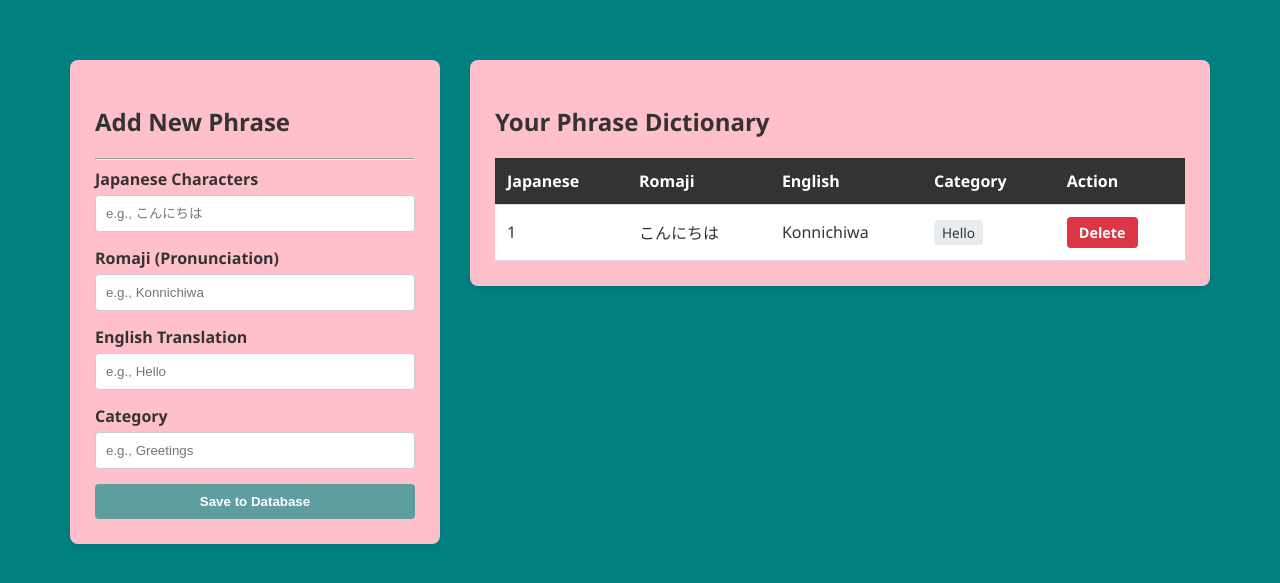
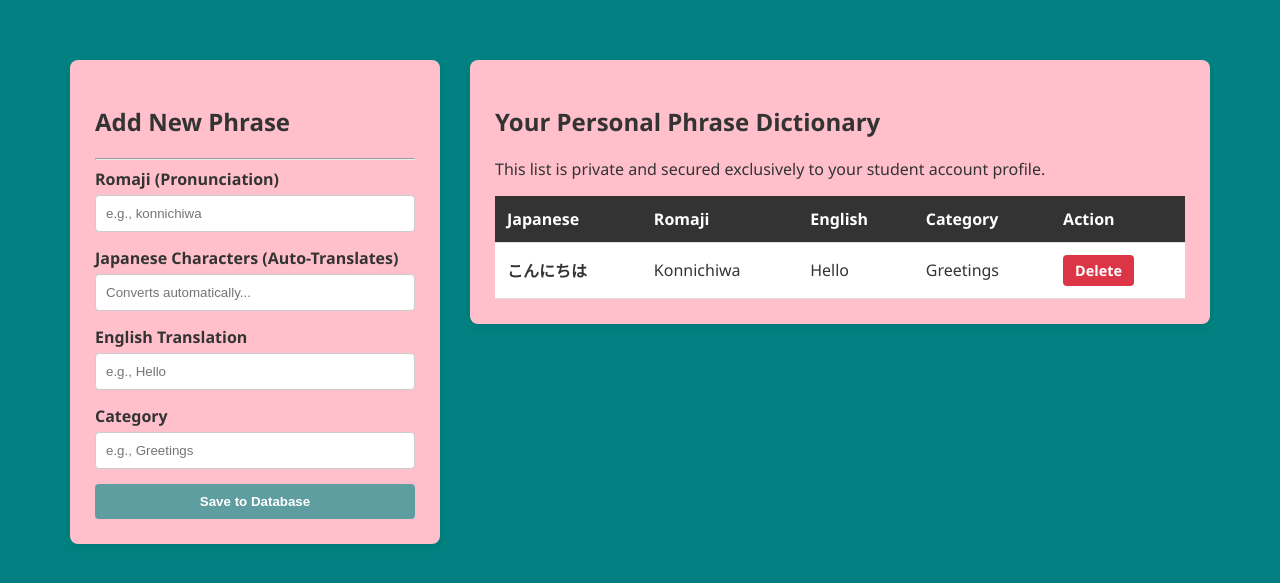
Before and after one commit to ASHEM1/Web-Final-Project, a Flask app: page /dashboard in a window 1280 px wide. Shown: the part 69-652 px from the top of the page. Run offline with Flask 3, Linux system fonts and the light colour scheme; a user stored in the database is signed in; data comes from the database, SQL or seed files in the repository; both versions use the stored data as it was after the commit.

Commit message:
changes made on: main.py dashboard.html index.html profile.html Make new database.

```diff
--- a/web/main.py
+++ b/web/main.py
@@ -1,19 +1,18 @@
 from flask import Flask, render_template, request, redirect, url_for, flash, session
 import sqlite3
 
-
 app = Flask(__name__)
-# The secret key is needed to keep user login sessions secure
 app.secret_key = 'my_easy_secret_key'
 
 def init_db():
     conn = sqlite3.connect('database.db')
     cursor = conn.cursor()
 
-    # Create the phrases table (for our CRUD data)
+    # Phrases now has user_id to isolate records per person
     cursor.execute('''
         CREATE TABLE IF NOT EXISTS phrases (
             id INTEGER PRIMARY KEY AUTOINCREMENT,
+            user_id INTEGER,
             japanese TEXT,
             romaji TEXT,
             english TEXT,
@@ -21,7 +20,6 @@ def init_db():
         )
     ''')
 
-    # Create the users table (stores usernames and simple passwords)
     cursor.execute('''
         CREATE TABLE IF NOT EXISTS users (
             id INTEGER PRIMARY KEY AUTOINCREMENT,
@@ -32,54 +30,53 @@ def init_db():
     conn.commit()
     conn.close()
 
-# Run the database setup immediately when the app starts
 init_db()
 
 
-# Homepage (Getting Started)
 @app.route('/')
 def index():
     return render_template('index.html')
 
-# Learning Phrases
 @app.route('/phrases')
 def phrases():
     return render_template('phrases.html')
 
-# Writing Characters
 @app.route('/characters')
 def characters():
     return render_template('characters.html')
 
-# Protected Dashboard (Only visible if logged in)
+# Only fetches phrases matching the current logged-in user's ID
 @app.route('/dashboard')
 def dashboard():
-    # Security Check: If 'user' is NOT in the session, kick them back to the home page
     if 'user' not in session:
         flash('Please log in first!', 'danger')
-        return redirect(url_for('index'))
+        return redirect(url_for('login_page'))
 
-    # Fetch all phrases from the database to show in our table
     conn = sqlite3.connect('database.db')
     cursor = conn.cursor()
-    cursor.execute('SELECT * FROM phrases')
-    all_phrases = cursor.fetchall()
+
+    # First, find the numeric ID of the logged-in user
+    cursor.execute('SELECT id FROM users WHERE username = ?', (session['user'],))
+    user_row = cursor.fetchone()
+
+    all_phrases = []
+    if user_row:
+        user_id = user_row[0]
+        # Only select phrases where user_id matches this user
+        cursor.execute('SELECT * FROM phrases WHERE user_id = ?', (user_id,))
+        all_phrases = cursor.fetchall()
+
     conn.close()
-
-    # Send the phrases data into dashboard.html to be displayed
     return render_template('dashboard.html', phrases=all_phrases)
 
-# Login Page
 @app.route('/login_page')
 def login_page():
     return render_template('login.html')
 
-# Registration Page
 @app.route('/register_page')
 def register_page():
     return render_template('register.html')
 
-# Secure User Profile Space
 @app.route('/profile')
 def profile():
     if 'user' not in session:
@@ -88,47 +85,38 @@ def profile():
     return render_template('profile.html')
 
 
-
-# USER ACCOUNT SYSTEM (LOGIN / REGISTER)
-
 @app.route('/register', methods=['POST'])
 def register():
     username = request.form.get('username')
     password = request.form.get('password')
 
-    # --- Form Error Handling: Password Checks ---
     if len(password) < 8:
         flash('Registration failed: Password must be at least 8 characters long.', 'danger')
-        return redirect(url_for('index'))
+        return redirect(url_for('register_page'))
 
-    # Check if password contains at least one number
     has_number = any(char.isdigit() for char in password)
     if not has_number:
         flash('Registration failed: Password must contain at least one number.', 'danger')
-        return redirect(url_for('index'))
+        return redirect(url_for('register_page'))
 
-    # If the password passes checks, save the user to the database
     conn = sqlite3.connect('database.db')
     cursor = conn.cursor()
     try:
         cursor.execute('INSERT INTO users (username, password) VALUES (?, ?)', (username, password))
         conn.commit()
-        flash('Registration successful! You can now log in.', 'success')
+        flash('Registration successful! Please log in below.', 'success')
+        return redirect(url_for('login_page'))
     except sqlite3.IntegrityError:
-        # This error happens automatically if someone tries to pick a username that already exists
-        flash('That username is already taken.', 'danger')
+        flash('That username is already taken. Try a different one.', 'danger')
+        return redirect(url_for('register_page'))
     finally:
         conn.close()
-
-    return redirect(url_for('index'))
-
 
 @app.route('/login', methods=['POST'])
 def login():
     username = request.form.get('username')
     password = request.form.get('password')
 
-    # Search the database for this specific username and password
     conn = sqlite3.connect('database.db')
     cursor = conn.cursor()
     cursor.execute('SELECT * FROM users WHERE username = ? AND password = ?', (username, password))
@@ -136,57 +124,63 @@ def login():
     conn.close()
 
     if user:
-        # Log the user in by saving their name into the temporary "session" cookie
         session['user'] = username
         flash('Logged in successfully!', 'success')
         return redirect(url_for('dashboard'))
     else:
         flash('Invalid username or password.', 'danger')
-        return redirect(url_for('index'))
-
+        return redirect(url_for('login_page'))
 
 @app.route('/logout')
 def logout():
-    # Remove the user from the session cookie
     session.pop('user', None)
     flash('Logged out successfully.', 'success')
     return redirect(url_for('index'))
 
-
-# ADD & DELETE PHRASES
-
 @app.route('/add_phrase', methods=['POST'])
 def add_phrase():
+    if 'user' not in session:
+        return redirect(url_for('login_page'))
+
     japanese = request.form.get('japanese')
     romaji = request.form.get('romaji')
     english = request.form.get('english')
     category = request.form.get('category')
 
-    # Save the new phrase info into our SQLite database
     conn = sqlite3.connect('database.db')
     cursor = conn.cursor()
-    cursor.execute('INSERT INTO phrases (japanese, romaji, english, category) VALUES (?, ?, ?, ?)',
-                   (japanese, romaji, english, category))
+
+    # Find current user's ID to tag the new phrase row
+    cursor.execute('SELECT id FROM users WHERE username = ?', (session['user'],))
+    user_id = cursor.fetchone()[0]
+
+    cursor.execute('INSERT INTO phrases (user_id, japanese, romaji, english, category) VALUES (?, ?, ?, ?, ?)',
+                   (user_id, japanese, romaji, english, category))
     conn.commit()
     conn.close()
 
-    flash('New phrase added to your dictionary!', 'success')
+    flash('New phrase added to your personal dictionary!', 'success')
     return redirect(url_for('dashboard'))
-
 
 @app.route('/delete_phrase/<int:phrase_id>')
 def delete_phrase(phrase_id):
-    # Find the specific phrase by its unique ID number and remove it
+    if 'user' not in session:
+        return redirect(url_for('login_page'))
+
     conn = sqlite3.connect('database.db')
     cursor = conn.cursor()
-    cursor.execute('DELETE FROM phrases WHERE id = ?', (phrase_id,))
+
+    # Security verification: Ensure this phrase actually belongs to the logged in user
+    cursor.execute('SELECT id FROM users WHERE username = ?', (session['user'],))
+    user_id = cursor.fetchone()[0]
+
+    # Delete only if both phrase ID and user ID match
+    cursor.execute('DELETE FROM phrases WHERE id = ? AND user_id = ?', (phrase_id, user_id))
     conn.commit()
     conn.close()
 
-    flash('Phrase deleted.', 'success')
+    flash('Phrase removed from your dictionary.', 'success')
     return redirect(url_for('dashboard'))
 
-
-# Start the local development web server
 if __name__ == '__main__':
     app.run(debug=True)
--- a/web/templates/dashboard.html
+++ b/web/templates/dashboard.html
@@ -9,26 +9,26 @@
         <div class="card">
             <h2>Add New Phrase</h2>
             <hr>
-            <form action="{{ url_for('add_phrase') }}" method="POST">
+            <form action="{{ url_for('add_phrase') }}" method="POST" autocomplete="off">
 
                 <div class="form-group">
-                    <label>Japanese Characters</label>
-                    <input type="text" name="japanese" class="form-control" placeholder="e.g., こんにちは" required>
+                    <label>Romaji (Pronunciation)</label>
+                    <input type="text" id="romaji-input" name="romaji" class="form-control" placeholder="e.g., konnichiwa" autocomplete="off" oninput="liveTranslate()" required>
                 </div>
 
                 <div class="form-group">
-                    <label>Romaji (Pronunciation)</label>
-                    <input type="text" name="romaji" class="form-control" placeholder="e.g., Konnichiwa" required>
+                    <label>Japanese Characters (Auto-Translates)</label>
+                    <input type="text" id="jp-input" name="japanese" class="form-control" placeholder="Converts automatically..." autocomplete="off" required>
                 </div>
 
                 <div class="form-group">
                     <label>English Translation</label>
-                    <input type="text" name="english" class="form-control" placeholder="e.g., Hello" required>
+                    <input type="text" name="english" class="form-control" placeholder="e.g., Hello" autocomplete="off" required>
                 </div>
 
                 <div class="form-group">
                     <label>Category</label>
-                    <input type="text" name="category" class="form-control" placeholder="e.g., Greetings" required>
+                    <input type="text" name="category" class="form-control" placeholder="e.g., Greetings" autocomplete="off" required>
                 </div>
 
                 <button type="submit" class="btn btn-success">Save to Database</button>
@@ -38,12 +38,11 @@
 
     <div class="content-column">
         <div class="card">
-            <h2>Your Phrase Dictionary</h2>
-
+            <h2>Your Personal Phrase Dictionary</h2>
+            <p>This list is private and secured exclusively to your student account profile.</p>
             {% if not phrases %}
-                <p style="color: #666; font-style: italic; margin-top: 20px;">No phrases added yet. Use the form on the left to add your first word!</p>
+                <p style="color: #666; font-style: italic; margin-top: 20px;">Your dictionary is empty. Use the form on the left to add your first word!</p>
             {% else %}
-
                 <table class="data-table">
                     <thead>
                         <tr>
@@ -57,10 +56,10 @@
                     <tbody>
                         {% for phrase in phrases %}
                         <tr>
-                            <strong><td>{{ phrase[1] }}</td></strong>
-                            <td>{{ phrase[2] }}</td>
+                            <td><strong>{{ phrase[2] }}</strong></td>
                             <td>{{ phrase[3] }}</td>
-                            <td><span style="background: #e9ecef; padding: 3px 8px; border-radius: 4px; font-size: 0.85rem;">{{ phrase[4] }}</span></td>
+                            <td>{{ phrase[4] }}</td>
+                            <td><span class="category-tag">{{ phrase[5] }}</span></td>
                             <td>
                                 <a href="{{ url_for('delete_phrase', phrase_id=phrase[0]) }}" class="btn btn-danger" onclick="return confirm('Are you sure you want to delete this phrase?');">Delete</a>
                             </td>
@@ -68,10 +67,35 @@
                         {% endfor %}
                     </tbody>
                 </table>
-
             {% endif %}
         </div>
     </div>
 
 </div>
+
+<script>
+function liveTranslate() {
+    const romajiInput = document.getElementById("romaji-input").value.toLowerCase();
+    const jpOutput = document.getElementById("jp-input");
+
+    // Core phonetic lookup dictionary mapping rules
+    const dictionary = {
+        'konnichiwa': 'こんにちは',
+        'arigatou': 'ありがとう',
+        'sumimasen': 'すみません',
+        'sayounara': 'さようなら',
+        'hai': 'はい',
+        'iie': 'いいえ',
+        'a': 'あ', 'i': 'い', 'u': 'う', 'e': 'え', 'o': 'お'
+    };
+
+    // If the typed Romaji matches a word in our translation rules, fill it in automatically!
+    if (dictionary[romajiInput]) {
+        jpOutput.value = dictionary[romajiInput];
+    } else {
+        // Fallback defaults to whatever they typed if it's a completely unique vocabulary word
+        jpOutput.value = romajiInput;
+    }
+}
+</script>
 {% endblock %}
--- a/web/templates/index.html
+++ b/web/templates/index.html
@@ -20,7 +20,7 @@
         <p style="color: #555;">Hiragana: Phonetic letters used for native Japanese words.</p>
         <p style="color: #555;">Katakana: Phonetic letters primarilyused for foreign words.</p>
         <p style="color: #555;">Kanji: Logographic characters representing meaning.</p>
-         <p style="color: #555;">(FYI: These are more complex and require memorization, and are based on Chinese characters)</p>
+         <p style="color: #555;">(FYI: Kanji consist of more complex characters and require memorization they're based on Chinese characters)</p>
     </div>
     <div class="feature-square">
         <h3 style="font-size: 1.4rem;">💬 Conversational Phrases</h3>
--- a/web/templates/profile.html
+++ b/web/templates/profile.html
@@ -8,13 +8,13 @@
         <div class="profile-avatar">
             {{ session.get('user')[0] | upper }}
         </div>
-        <h2>Student Profile Page</h2>
+        <h2>Profile Page</h2>
         <p class="phrase-context">Welcome back to your safe learning space.</p>
         <hr style="margin: 20px 0;">
 
         <div class="profile-details-box">
             <p><strong>Username:</strong> {{ session.get('user') }}</p>
-            <p><strong>Account Type:</strong> Language Learner Student</p>
+            <p><strong>Account Type:</strong> Language Learner </p>
             <p><strong>Current Status:</strong> Online</p>
         </div>
 
```
Also changed, not shown: web/database.db.
